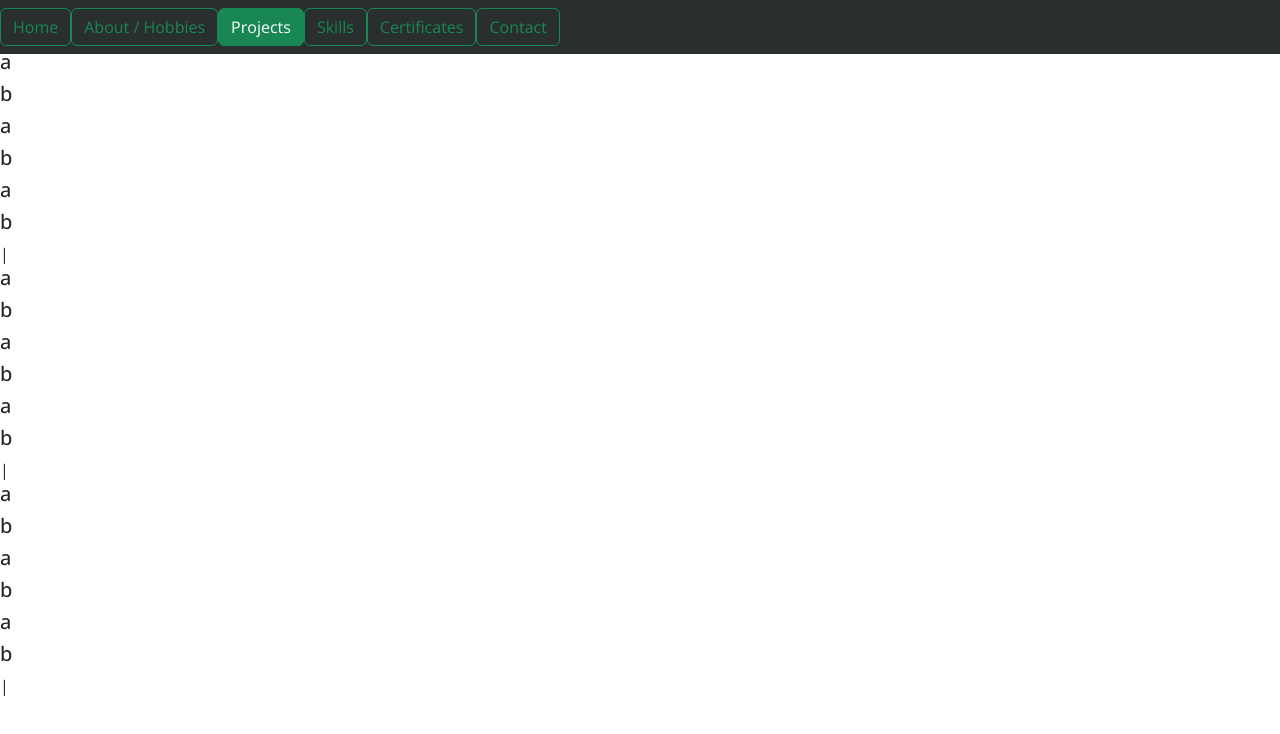
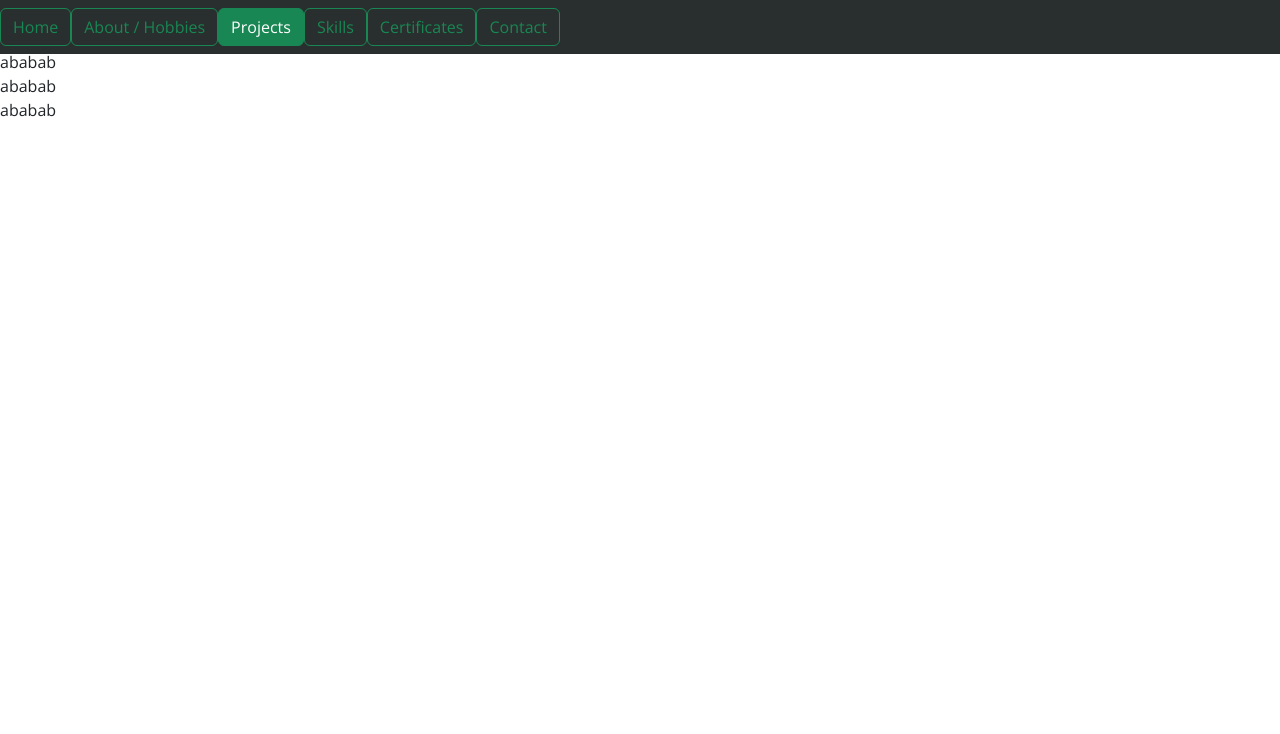
Before and after one commit to Eds-Dbug/profile2, a React (Create React App) app: page /projects in a window 1280 px wide. Shown: the top 734 px of the page. Built offline with nearby package versions, Linux system fonts and the light colour scheme.

Commit message:
solved mapping issue with chunking

```diff
--- a/src/routes/Projects.tsx
+++ b/src/routes/Projects.tsx
@@ -35,23 +35,20 @@ export default function Projects() {
 
   const arrayChunk = (arr: names[], n:number) => {
     const array = arr.slice();
-    console.log(array)
+    //console.log(array)
     const chunks = [];
     while (array.length) {
-      for (const x of array.splice(0, n)) {
-        chunks.push(
-          <div>
-            <h5>{x.name}</h5>
-            <h5>{x.surname}</h5>
-          </div>
-        )
+      // for (const x of array.splice(0, n)) {
+      //   chunks.push(
+      //     <div className='flex mx-auto'>
+      //       <span>{x.name}</span>
+      //       <span>{x.surname}</span>
+      //     </div>
+      //   )
+
+      chunks.push(array.splice(0, n));
       }
-      chunks.push('|')
-      //chunks.push(buffer)
-      // chunks.push(array.splice(0, n).map((x,i) => {
-      //   return <div key={i}>{x.name}</div>
-      // }))
-    }
+      //chunks.push('|')
 
     return chunks;
   };
@@ -59,14 +56,21 @@ export default function Projects() {
 
   return (
 		<div>
-			{/* {arrayChunk([1,2,3], 2).map((row, i) => (
+			{arrayChunk(data, 3).map((row, i) => (
 				<div key={i} className="flex mx-auto">
-					{row.map((col, i) => (
-						<span key={i}>[{col}]</span>
+					{row.map((col, i ) => (
+            <>
+              <span key={i}>{col.name}</span>
+              <span key={i}>{col.surname}</span>
+            </>
 					))}
 				</div>
-			))} */}
-      {arrayChunk(data,3)}
+			))}
+      {/* {arrayChunk(data,3).map((x,i) => (
+        <div key={i} className="flex mx-auto">{
+          {x.map()}
+        }</div>
+      ))} */}
 		</div>
 	);
 }
```
